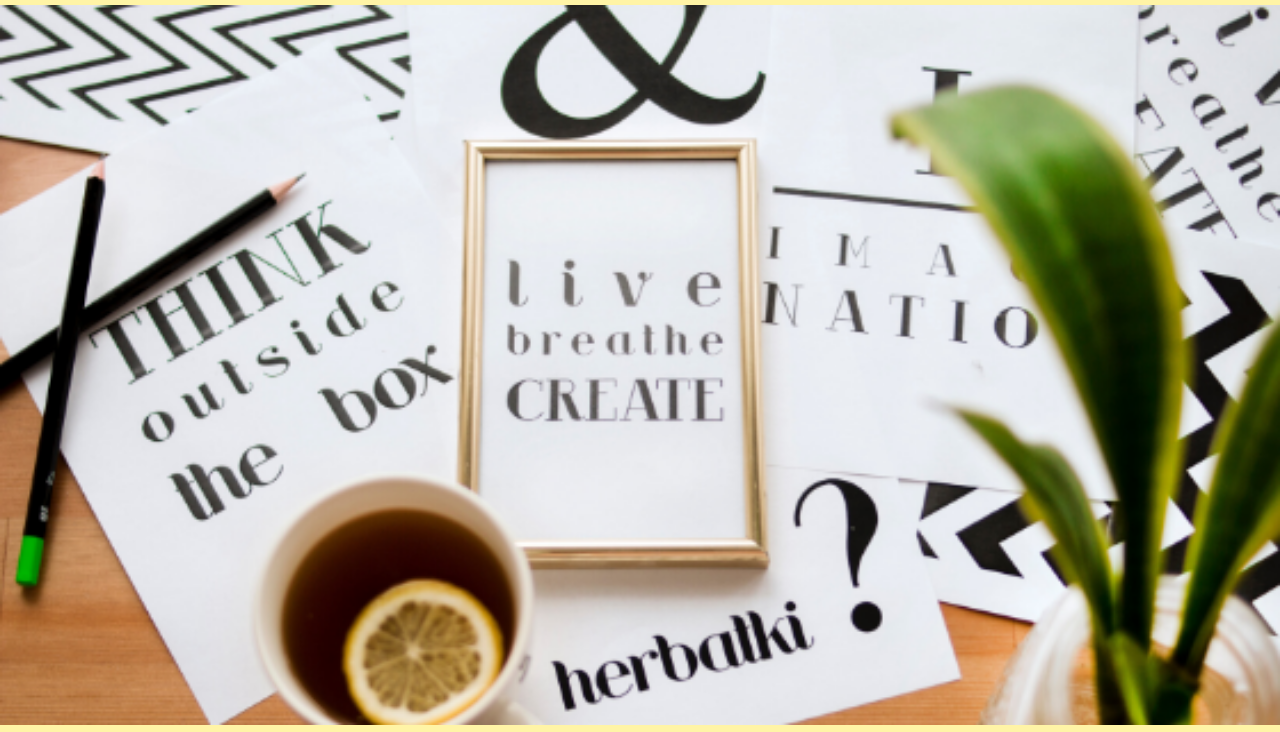
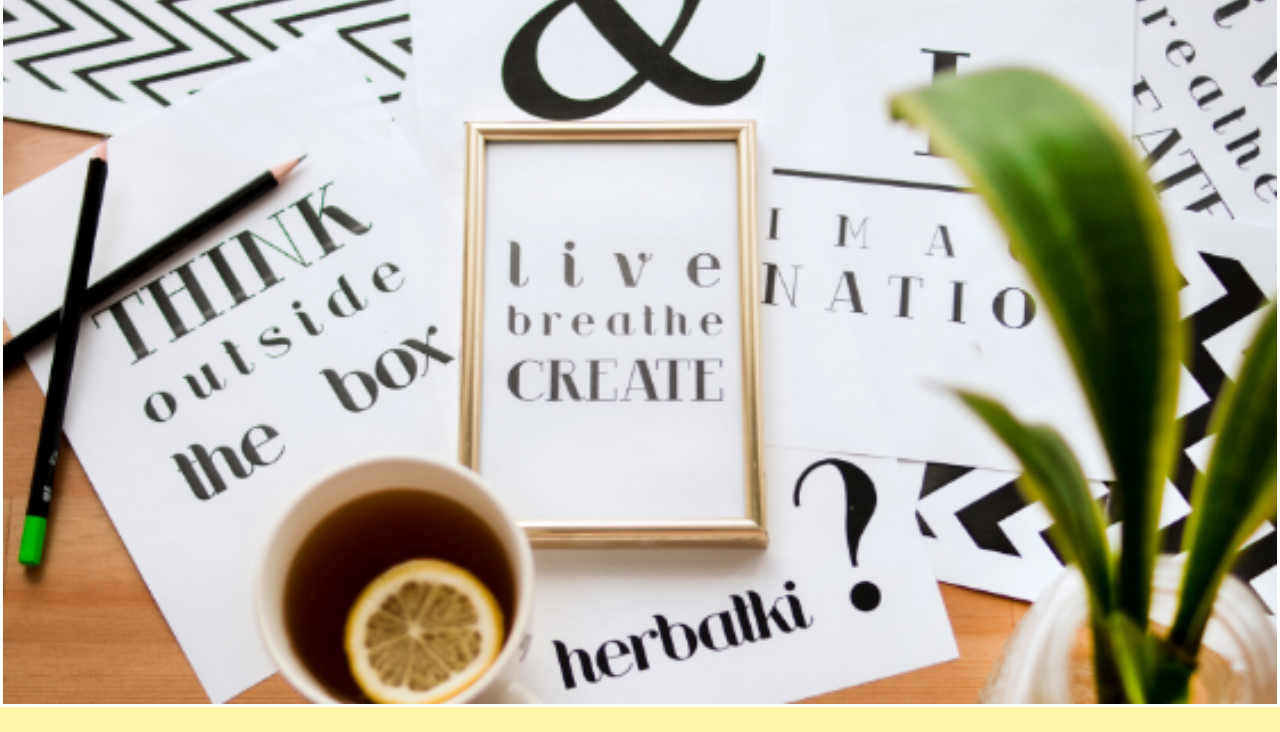
Before and after one commit to Build-Week-Good-TImes-Journal/UI, a plain HTML site: page about.html in a window 1280 px wide. Shown: the part 144-876 px from the top of the page. Drawn offline with Linux system fonts and the light colour scheme.

Commit message:
work done

```diff
--- a/Less/body.less
+++ b/Less/body.less
@@ -18,6 +18,7 @@
         margin-left: 10px;
         background: #FF3238;
         padding: 10px;
+        margin-top: 3%;
         font-size: 30px;
         color: white;
 
@@ -66,6 +67,7 @@
 
     h2 {
         font-size: 70px;
+        color: #0B607B;
     }
 }
 
@@ -122,6 +124,7 @@
     h2 {
         font-size: 70px;
         margin-bottom: 4%;
+        color: #0B607B;
     }
 
     p {
--- a/Less/header.less
+++ b/Less/header.less
@@ -90,18 +90,18 @@ header {
 
 //mercy's code
 
-.header-image{
-    display:flex;
-    justify-content: center;
-    margin-bottom: 2%;
-    margin-top: 2%;
+// .header-image{
+//     display:flex;
+//     justify-content: center;
+//     margin-bottom: 2%;
+//     margin-top: 2%;
 
-    img{
-        width: 100%;
-        height: 20%;
+//     img{
+//         width: 100%;
+//         height: 20%;
 
-    }
-}
+//     }
+// }
 
 // ad page starts below
 
@@ -121,7 +121,7 @@ header {
 
 
     h2 {
-        color: 0B607B;
+        color: #0B607B;
         font-size: 80px;
 
         @media @mobile {
--- a/Less/index.less
+++ b/Less/index.less
@@ -4,7 +4,6 @@
 @import "reset";
 @import "global";
 
-@import "navigation";
 @import "header";
 @import "body";
 @import "footer";
--- a/Less/navigation.less
+++ /dev/null
@@ -1,12 +0,0 @@
-  .header-image{
-    display:flex;
-    justify-content: center;
-    margin-bottom: 2%;
-    margin-top: 2%;
-
-    img{
-        width: 100%;
-        height: 20%;
-
-    }
-}
--- a/about.html
+++ b/about.html
@@ -5,10 +5,12 @@
   <meta charset="utf-8">
   <meta name="viewport" content="width=device-width, initial-scale=1.0">
   <title>Design Your Life</title>
+  <meta http-equiv="X-UA-Compatible" content="ie=edge">
 
   <link href="https://fonts.googleapis.com/css?family=Russo+One|Ubuntu" rel="stylesheet">
   <link href="Css/index.css" rel="stylesheet">
   <link href="Css/about.css" rel="stylesheet">
+  <link rel="stylesheet" href="https://cdnjs.cloudflare.com/ajax/libs/font-awesome/4.7.0/css/font-awesome.min.css">
 
   <!--[if lt IE 9]>
     <script src="https://cdnjs.cloudflare.com/ajax/libs/html5shiv/3.7.3/html5shiv.js"></script>
@@ -25,11 +27,12 @@
         <a href="">Contact</a>
         <a href="">Sign Up</a>
     </nav>
+    <img src="Images/logo.png" alt="">
 </div>
 
-<div class= "header-image">
-    <img src= "Images/Untitled design-2.png"/>
-</div>
+<header>
+    <img src="Images/Untitled design-2.png" alt="">
+</header>
 
 <section class= "top-section">
 
@@ -91,9 +94,7 @@
 
 </section>
 
-<footer class="footer">
-<p>Copyright Design Your Life 2019</p>
-</footer>
+
 
   </body>
   </html>
```
Also changed, not shown: CSS/about.css, Css/index.css. Lines whose indentation alone changed are shown as unchanged.
